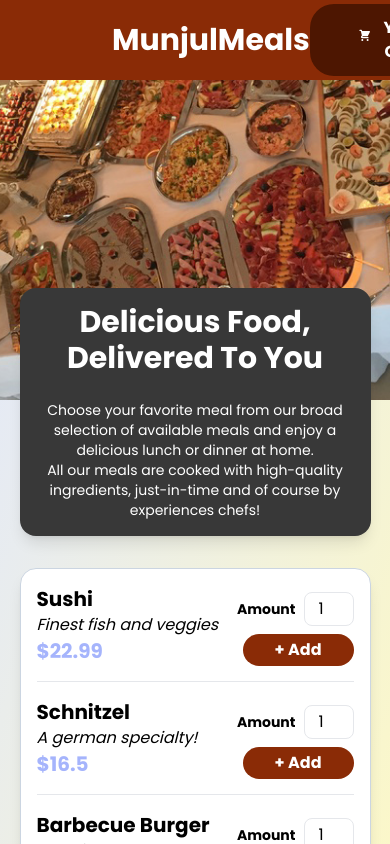
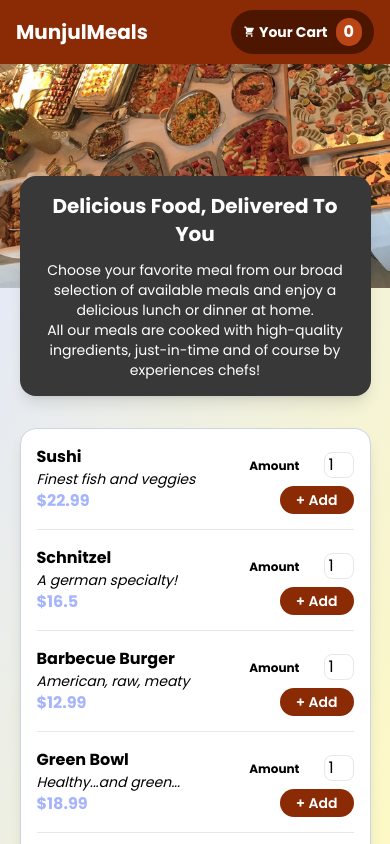
Before and after one commit to fiqihz/Food-Order-App, a React (Create React App) app: page / in a window 390 px wide. Shown: the top 844 px of the page. Built offline with nearby package versions, Linux system fonts and the light colour scheme.

Commit message:
Add Responsive design to different breakpoints

```diff
--- a/src/components/Cart/Cart.js
+++ b/src/components/Cart/Cart.js
@@ -32,18 +32,20 @@ const Cart = (props) => {
     <Modal handleHideCart={props.handleHideCart}>
       {cartItems}
       <div className="flex justify-between items-center font-bold my-4 mx-0">
-        <span className="text-2xl">Total Amount</span>
-        <span className="text-2xl">{cartCtx.totalAmount.toFixed(2)}</span>
+        <span className="text-lg sm:text-xl md:text-2xl">Total Amount</span>
+        <span className="text-lg sm:text-xl md:text-2xl">
+          {cartCtx.totalAmount.toFixed(2)}
+        </span>
       </div>
       <div className="text-right">
         <button
-          className="cursor-pointer bg-transparent border border-[#8a2b06] py-2 px-8 rounded-xl ml-4 text-[#8a2b06] hover:bg-[#5a1a01] hover:border-[#5a1a01] hover:text-white transition duration-300"
+          className="cursor-pointer bg-transparent border border-[#8a2b06] py-2 px-4 sm:px-6 md:px-8 rounded-xl ml-4 text-[#8a2b06] hover:bg-[#5a1a01] hover:border-[#5a1a01] hover:text-white transition duration-300"
           onClick={props.handleHideCart}
         >
           Close
         </button>
         {checkItems && (
-          <button className="cursor-pointer bg-transparent border border-[#8a2b06] py-2 px-8 rounded-xl ml-4 hover:bg-[#5a1a01] hover:border-[#5a1a01] hover:text-white bg-[#8a2b06] text-white transition duration-300">
+          <button className="cursor-pointer bg-transparent border border-[#8a2b06] py-2 px-4 sm:px-6 md:px-8 rounded-xl ml-4 hover:bg-[#5a1a01] hover:border-[#5a1a01] hover:text-white bg-[#8a2b06] text-white transition duration-300">
             Order
           </button>
         )}
--- a/src/components/Cart/CartItem.js
+++ b/src/components/Cart/CartItem.js
@@ -2,9 +2,9 @@ const CartItem = (props) => {
   return (
     <li className="flex justify-between mb-4">
       <div>
-        <h2 className="font-semibold mb-2">{props.item.name}</h2>
+        <h2 className="font-semibold mb-2 sm:text-2xl">{props.item.name}</h2>
         <div>
-          <span className="text-sm mr-14 text-[#8a2b06] font-bold">
+          <span className="text-sm mr-14 text-[#8a2b06] font-bold sm:text-xl">
             ${props.item.price.toFixed(2)}
           </span>
           <span className="text-sm px-2 py-1 rounded-lg border border-slate-400">
@@ -15,13 +15,13 @@ const CartItem = (props) => {
       <div className="mt-8">
         <button
           onClick={props.onRemoveItem}
-          className="border border-[#8a2b06] px-3 rounded-lg mr-1 text-[#8a2b06] hover:bg-[#8a2b06] transition duration-300 hover:text-white"
+          className="border border-[#8a2b06] px-2 sm:px-3 rounded-lg mr-1 text-[#8a2b06] hover:bg-[#8a2b06] transition duration-300 hover:text-white"
         >
           -
         </button>
         <button
           onClick={props.onAddItem}
-          className="border border-[#8a2b06] px-3 rounded-lg text-[#8a2b06] hover:bg-[#8a2b06] transition duration-300 hover:text-white"
+          className="border border-[#8a2b06] px-2 sm:px-3 rounded-lg text-[#8a2b06] hover:bg-[#8a2b06] transition duration-300 hover:text-white"
         >
           +
         </button>
--- a/src/components/Layout/Header.js
+++ b/src/components/Layout/Header.js
@@ -5,12 +5,14 @@ import HeaderCartButton from "./HeaderCartButton";
 const Header = (props) => {
   return (
     <React.Fragment>
-      <header className="fixed top-0 left-0 w-full h-20 bg-[#8a2b06] text-white flex justify-between items-center py-3 px-28 z-10">
-        <h1 className="font-bold text-3xl">MunjulMeals</h1>
+      <header className="fixed top-0 left-0 w-full h-16 bg-[#8a2b06] text-white flex justify-between items-center py-3 px-4 z-10 sm:px-10 md:px-20 lg:h-20">
+        <h1 className="font-bold text-xl sm:text-2xl md:text-3xl">
+          MunjulMeals
+        </h1>
         <HeaderCartButton handleShowCart={props.handleShowCart} />
       </header>
-      <div className="w-full h-[25rem] z-0 overflow-hidden">
-        <img src={meals} alt="Meals" className="rotate-img" />
+      <div className="w-full h-72 sm:h-[20rem] lg:h-[24rem] z-0 overflow-hidden">
+        <img src={meals} alt="Meals" className="w-full h-full object-cover" />
       </div>
     </React.Fragment>
   );
--- a/src/components/Layout/HeaderCartButton.js
+++ b/src/components/Layout/HeaderCartButton.js
@@ -10,10 +10,10 @@ const HeaderCartButton = (props) => {
 
   return (
     <button
-      className="cursor-pointer border-none bg-[#4d1601] text-white px-12 py-3 flex justify-around items-center rounded-3xl font-bold hover:bg-[#2c0d00] active:bg-[#2c0d00] hover:scale-105 transition duration-300"
+      className="cursor-pointer border-none bg-[#4d1601] text-white flex justify-around items-center rounded-3xl font-bold hover:bg-[#2c0d00] active:bg-[#2c0d00] hover:scale-105 transition duration-300 px-3 py-2 sm:px-6 md:px-8 lg:px-12 lg:py-3"
       onClick={props.handleShowCart}
     >
-      <span className="w-[22px] h-[22px] mr-2">
+      <span className="w-3 h-3 mr-1 sm:w-4 sm:h-4 md:w-5 md:h-5 sm:mr-2 lg:w-6 lg:h-6 lg:mr-3">
         <svg
           xmlns="http://www.w3.org/2000/svg"
           viewBox="0 0 20 20"
@@ -22,8 +22,8 @@ const HeaderCartButton = (props) => {
           <path d="M3 1a1 1 0 000 2h1.22l.305 1.222a.997.997 0 00.01.042l1.358 5.43-.893.892C3.74 11.846 4.632 14 6.414 14H15a1 1 0 000-2H6.414l1-1H14a1 1 0 00.894-.553l3-6A1 1 0 0017 3H6.28l-.31-1.243A1 1 0 005 1H3zM16 16.5a1.5 1.5 0 11-3 0 1.5 1.5 0 013 0zM6.5 18a1.5 1.5 0 100-3 1.5 1.5 0 000 3z" />
         </svg>
       </span>
-      <span>Your Cart</span>
-      <span className="ml-3 bg-[#b94517] px-4 py-1 rounded-full font-bold">
+      <span className="text-sm md:text-base">Your Cart</span>
+      <span className="ml-2 bg-[#b94517] px-2 py-[2px] rounded-full font-bold md:ml-3">
         {totalItems}
       </span>
     </button>
--- a/src/components/Meals/MealItem.js
+++ b/src/components/Meals/MealItem.js
@@ -17,9 +17,13 @@ const MealItem = (props) => {
   return (
     <li className="flex justify-between mb-2">
       <div>
-        <h3 className="font-bold text-xl ">{props.meal.name}</h3>
-        <div className="italic">{props.meal.description}</div>
-        <div className="font-bold text-xl text-indigo-300 mb-2">
+        <h3 className="font-bold text-base sm:text-lg md:text-xl">
+          {props.meal.name}
+        </h3>
+        <div className="italic text-sm sm:text-base md:text-lg">
+          {props.meal.description}
+        </div>
+        <div className="font-bold text-base sm:text-lg md:text-xl text-indigo-300 mb-2">
           ${props.meal.price}
         </div>
       </div>
--- a/src/components/Meals/MealItemForm.js
+++ b/src/components/Meals/MealItemForm.js
@@ -14,7 +14,10 @@ const MealItemForm = (props) => {
   return (
     <form onSubmit={submitHandler}>
       <div className="mb-2">
-        <label htmlFor="amount" className="font-bold text-sm mr-2">
+        <label
+          htmlFor="amount"
+          className="font-bold text-xs sm:text-sm md:text-base sm:mr-2 mr-6"
+        >
           Amount
         </label>
         <input
@@ -25,13 +28,13 @@ const MealItemForm = (props) => {
           max="5"
           step="1"
           defaultValue="1"
-          className="border w-[50px] px-1 py-1 rounded-lg text-center"
+          className="border w-[30px] sm:w-[40px] rounded-lg text-center"
         />
       </div>
       <div className="flex justify-end">
         <button
           type="submit"
-          className="bg-[#8a2b06] px-8 py-1 rounded-full text-white font-bold hover:scale-105 hover:opacity-80 transition duration-300"
+          className="bg-[#8a2b06] text-sm px-4 py-1 sm:px-6 md:px-8 md:py-2 md:font-bold md:text-base rounded-full text-white font-semibold hover:scale-105 hover:opacity-80 transition duration-300"
         >
           + Add
         </button>
--- a/src/components/Meals/MealsSummary.js
+++ b/src/components/Meals/MealsSummary.js
@@ -1,14 +1,14 @@
 const MealsSummary = () => {
   return (
     <section className="text-center max-w-2xl w-[90%] m-auto -mt-28 relative bg-[#383838] text-white rounded-2xl p-4 shadow-lg">
-      <h2 className="text-3xl mt-0 font-bold mb-6">
+      <h2 className="text-xl mt-0 font-bold mb-3 sm:text-2xl lg:text-3xl">
         Delicious Food, Delivered To You
       </h2>
-      <p className="text-base text-sm">
+      <p className="text-sm sm:text-base">
         Choose your favorite meal from our broad selection of available meals
         and enjoy a delicious lunch or dinner at home.
       </p>
-      <p className="text-base text-sm">
+      <p className="text-sm sm:text-base">
         All our meals are cooked with high-quality ingredients, just-in-time and
         of course by experiences chefs!
       </p>
--- a/src/index.css
+++ b/src/index.css
@@ -16,9 +16,3 @@ code {
 @tailwind base;
 @tailwind components;
 @tailwind utilities;
-
-.rotate-img {
-  width: 100%;
-  height: 100%;
-  object-fit: cover;
-}
```
